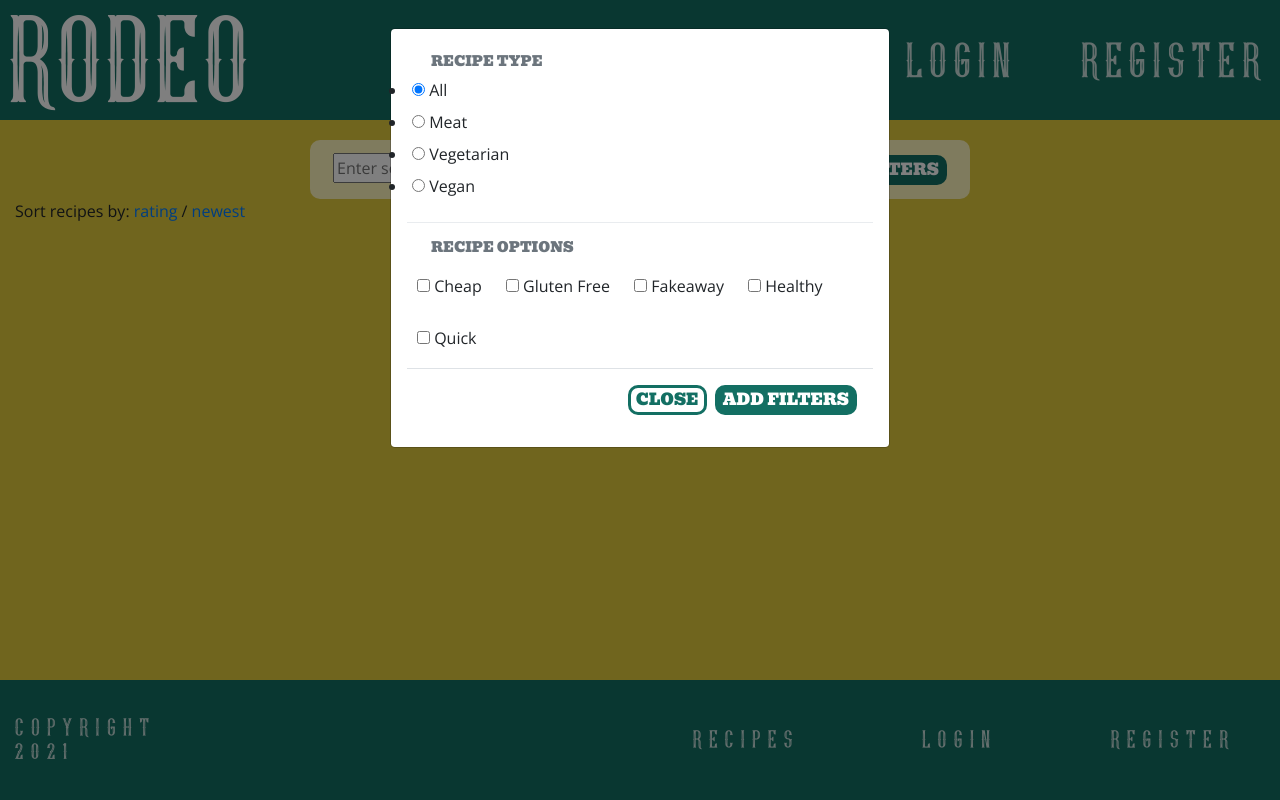
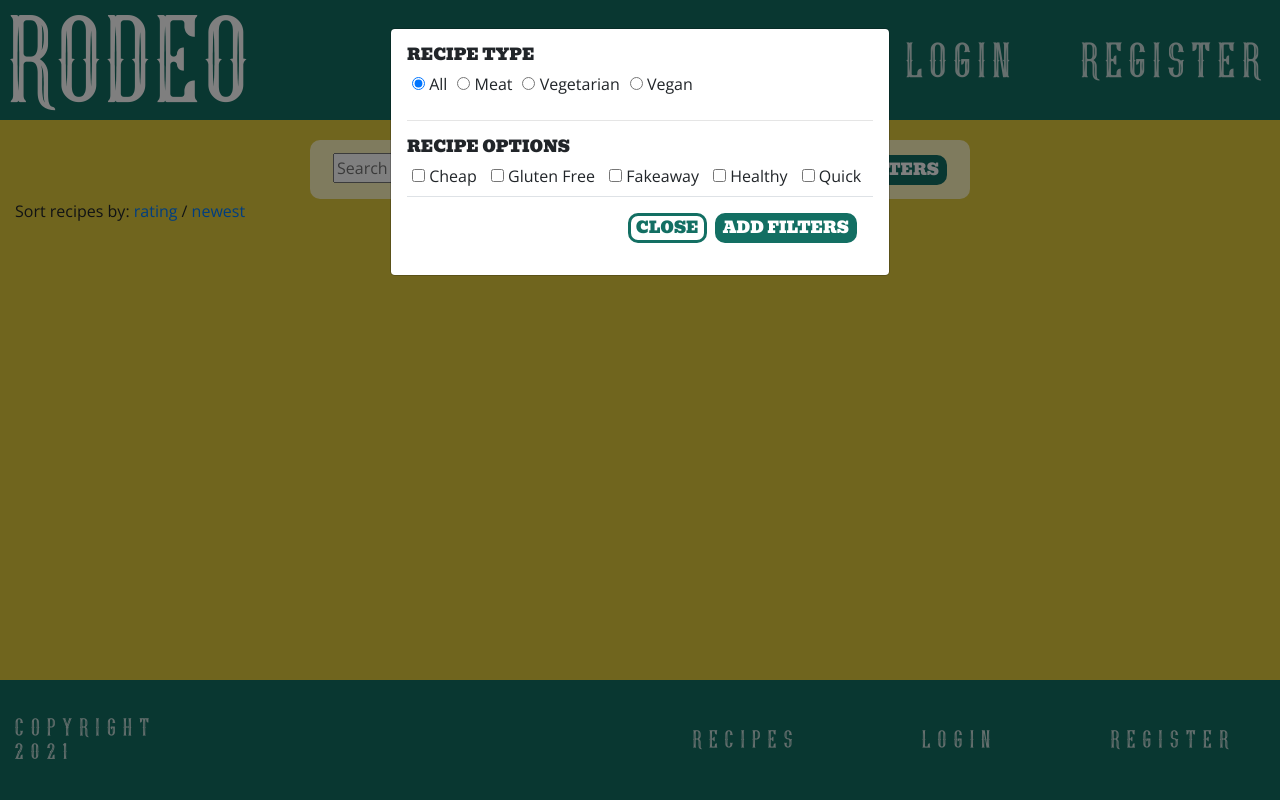
Before and after one commit to richardthorp/rodeo, a Flask app: page /all_recipes in a window 1280 px wide, after a click on "VIEW FILTERS". Run offline with Flask 2, Linux system fonts and the light colour scheme; data that the repository does not hold is empty; some libraries are stand-ins or nearby versions.

Commit message:
Refine filter modal styles

```diff
--- a/forms.py
+++ b/forms.py
@@ -53,7 +53,7 @@ class Login_form(FlaskForm):
 
 class Search_and_filter_form(FlaskForm):
     search = StringField("Search",
-                         render_kw={"placeholder": "Enter search term"})
+                         render_kw={"placeholder": "Search recipes..."})
     search_submit = SubmitField("Search")
     recipe_type = RadioField('Type', choices=[('All', 'All'),
                                               ('Meat', 'Meat'),
--- a/static/css/style.css
+++ b/static/css/style.css
@@ -22,10 +22,10 @@ a:hover {
     text-decoration: none;
 }
 
-.dropdown-item:active, .dropdown-item:hover {
+/* .dropdown-item:active, .dropdown-item:hover {
     background-color: initial;
     color: initial;
-}
+} */
 
 .logo-font {
   font-family: 'Young Heart', Cambria, Cochin, Georgia, serif;
@@ -468,6 +468,14 @@ nav {
 .search-form {
     display: contents;
 }
+.filters-modal ul {
+    padding: 0;
+}
+.filters-modal ul li, .filters-modal-checkbox {
+    list-style: none;
+    display: inline;
+    padding: 5px;
+}
 /* .search-container .sub-header {
     font-size: 0.8rem;
 } */
@@ -476,21 +484,21 @@ nav {
     margin-bottom: 8px;
 } */
 
-.search-container .form-input, .small-input {
+/* .search-container .form-input, .small-input {
     max-width: 400px;
-}
+} */
 
-.search-container ul {
+/* .search-container ul {
     padding: 0;
 }
 .search-container li {
     padding: 0 5px;
-}
+} */
 
-.search-container .filter-option {
+/* .search-container .filter-option {
     display: inline-block;
     margin: 10px;
-}
+} */
 
 #search {
     width: 100%;
@@ -506,11 +514,11 @@ nav {
     background-color: #136F63;
 }
 
-.search-container-radio ul li {
+/* .search-container-radio ul li {
     list-style: none;
     display: inline;
     padding: 0 10px;
-}
+} */
 
 /* .filter-dropdown {
     font-family: 'Open Sans', Arial, Helvetica, sans-serif;
@@ -781,6 +789,17 @@ nav {
         font-size: 0.7rem;
         /* margin: 0 0 5px 0; */
     }
+    .filters-modal {
+        width: 290px;
+        position: absolute;
+        top: 0;
+        left: 0;
+        right: 0;
+        margin: 0 auto;
+    }
+    .filters-modal ul li, .filters-modal-checkbox {
+        display: block;
+    }
     .recipe-type-filters .filter-option, .recipe-type-radio ul li {
         display: block;
         text-align: left;
@@ -878,10 +897,10 @@ nav {
     .rounded-container {
         margin-top: 20px;
     }
-    .recipe-type-options .filter-option {
+    /* .recipe-type-options .filter-option {
         display: inline-block;
         text-align: center;
-    }
+    } */
     .select-file-button {
         padding: 5px;
     }
--- a/templates/all_recipes.html
+++ b/templates/all_recipes.html
@@ -17,35 +17,35 @@
                     data-toggle="modal">View Filters</button>
             </div>
             <!-- FILTERS MODAL -->
-            <div class="modal fade" id="filters-modal" tabindex="-1" aria-labelledby="Filters modal" aria-hidden="true">
+            <div class="modal fade filters-modal" id="filters-modal" tabindex="-1" aria-labelledby="Filters modal"
+                aria-hidden="true">
                 <div class="modal-dialog">
                     <div class="modal-content">
                         <div class="modal-body">
-                            <h6 class="dropdown-header sub-header">Recipe Type</h6>
-                            {{ form.recipe_type(class="dropdown-item") }}
-                            <div class="dropdown-divider"></div>
-                            <h6 class="dropdown-header sub-header">Recipe Options</h6>
-                            <div class="modal-filter-options">
-                                <div class="filter-option">
+                            <h6 class="sub-header">Recipe Type</h6>
+                            {{ form.recipe_type() }}
+                            <hr>
+                            <!-- <div class="dropdown-divider"></div> -->
+                            <h6 class="sub-header">Recipe Options</h6>
+                            <div class="filters-modal-checkbox">
                                 {{ form.cheap_checkbox() }}
                                 {{ form.cheap_checkbox.label() }}
                             </div>
-                                <div class="filter-option">
+                            <div class="filters-modal-checkbox">
                                 {{ form.gluton_free_checkbox() }}
                                 {{ form.gluton_free_checkbox.label() }}
                             </div>
-                                <div class="filter-option">
+                            <div class="filters-modal-checkbox">
                                 {{ form.fakeaway_checkbox() }}
                                 {{ form.fakeaway_checkbox.label() }}
                             </div>
-                                <div class="filter-option">
+                            <div class="filters-modal-checkbox">
                                 {{ form.healthy_checkbox() }}
                                 {{ form.healthy_checkbox.label() }}
                             </div>
-                                <div class="filter-option">
+                            <div class="filters-modal-checkbox">
                                 {{ form.quick_checkbox() }}
                                 {{ form.quick_checkbox.label() }}
-                                </div>
                             </div>
                             <div class="modal-footer">
                                 <button type="button" class="custom-button btn-secondary"
```
Lines whose indentation alone changed are shown as unchanged.
